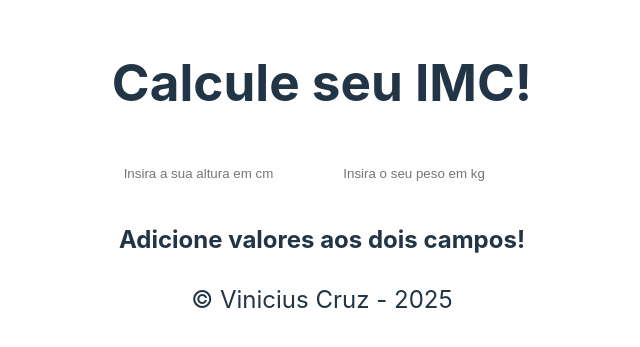
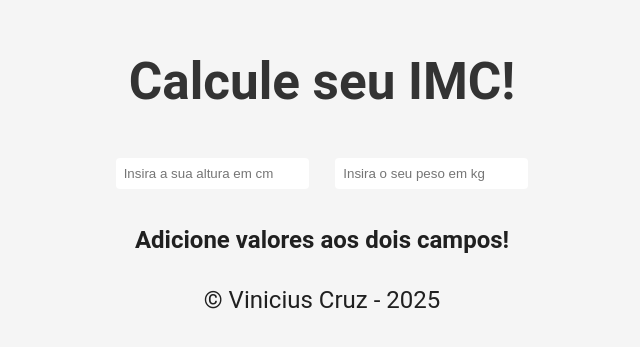
Before and after one commit to Morschelangelo/IMC_react, a React app: page / in a window 1280 px wide. Shown: the part 231-578 px from the top of the page, without its empty margins (318-958 px from the left). Built offline with nearby package versions, Linux system fonts and the light colour scheme; the HTML template or start-up script is replaced by a standard one.

Commit message:
Update index.css

```diff
--- a/src/index.css
+++ b/src/index.css
@@ -1,11 +1,11 @@
 :root {
-  font-family: Inter, system-ui, Avenir, Helvetica, Arial, sans-serif;
+  font-family: 'Roboto', system-ui, Avenir, Helvetica, Arial, sans-serif; /* Changed font to Roboto */
   line-height: 1.5;
   font-weight: 400;
 
   color-scheme: light dark;
-  color: rgba(255, 255, 255, 0.87);
-  background-color: #242424;
+  color: rgba(0, 0, 0, 0.87); /* Changed to dark text for light theme */
+  background-color: #f5f5f5; /* Lighter background color */
 
   font-synthesis: none;
   text-rendering: optimizeLegibility;
@@ -15,11 +15,11 @@
 
 a {
   font-weight: 500;
-  color: #646cff;
+  color: #3461ff; /* Lighter link color */
   text-decoration: inherit;
 }
 a:hover {
-  color: #535bf2;
+  color: #2854e2; /* Lighter hover color */
 }
 
 body {
@@ -28,11 +28,13 @@ body {
   place-items: center;
   min-width: 320px;
   min-height: 100vh;
+  background-color: #f5f5f5; /* Lighter background for the body */
 }
 
 h1 {
   font-size: 3.2em;
   line-height: 1.1;
+  color: #333333; /* Darker text color for readability */
 }
 
 button {
@@ -42,28 +44,30 @@ button {
   font-size: 1em;
   font-weight: 500;
   font-family: inherit;
-  background-color: #1a1a1a;
+  background-color: #ffffff; /* Lighter button background */
+  color: #333333; /* Dark text for button */
   cursor: pointer;
   transition: border-color 0.25s;
 }
 button:hover {
-  border-color: #646cff;
+  border-color: #3461ff; /* Lighter border on hover */
 }
 button:focus,
 button:focus-visible {
   outline: 4px auto -webkit-focus-ring-color;
 }
 
-@media (prefers-color-scheme: light) {
+@media (prefers-color-scheme: dark) {
   :root {
-    color: #213547;
-    background-color: #ffffff;
+    color: rgba(255, 255, 255, 0.87); /* Light text for dark mode */
+    background-color: #242424; /* Dark background for dark mode */
   }
   a:hover {
     color: #747bff;
   }
   button {
-    background-color: #f9f9f9;
+    background-color: #333333; /* Dark button background in dark mode */
+    color: #ffffff; /* White text for dark mode buttons */
   }
 }
 
@@ -71,4 +75,6 @@ input {
   border-radius: 4px;
   padding: 8px;
   border-style: none;
+  background-color: #ffffff; /* Light background for input */
+  color: #333333; /* Dark text for input */
 }
```
